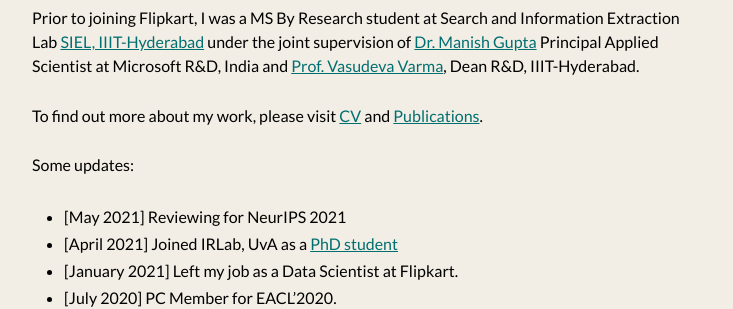
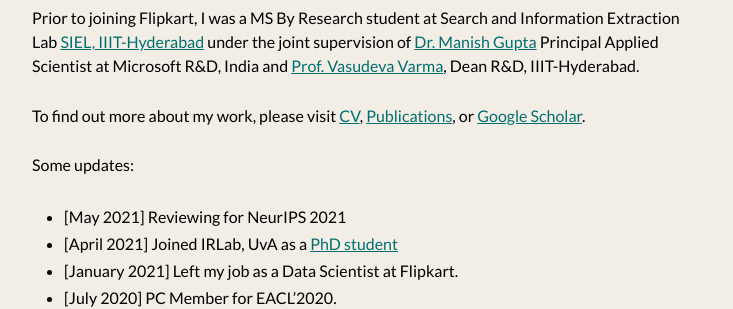
Before and after one commit to shashankg7/shashankg7.github.io, a Jekyll site: the page built from index.md, in a window 1280 px wide. Shown: the part 456-765 px from the top of the page, without its empty margins (272-1005 px from the left). Built offline with Jekyll 4.4.1, drawn with Linux system fonts in a browser that asks for light colours; nearby versions of some CDN libraries.

Commit message:
Update index.md

```diff
--- a/index.md
+++ b/index.md
@@ -12,7 +12,7 @@
 Prior to joining Flipkart, I was a MS By Research student at Search and Information Extraction Lab [SIEL, IIIT-Hyderabad](search.iiit.ac.in) under the joint supervision of [Dr. Manish Gupta](https://www.microsoft.com/en-us/research/people/gmanish/?from=http%3A%2F%2Fresearch.microsoft.com%2Fen-us%2Fpeople%2Fgmanish%2F#) Principal Applied Scientist at Microsoft R&D, India and [Prof. Vasudeva Varma](https://faculty.iiit.ac.in/~vv/Home.html), Dean R&D, IIIT-Hyderabad.
 
 <!-- As part of my masters thesis, I worked on the problem of "Identifying Adverse Drug Reactions (ADRs) from Social Media under Limited Labeled Data setting" using advanced Machine Learning and NLP techniques. Along with this, I have also worked on a project to automatically detect/flag hateful language from social media feeds.  -->
-To find out more about my work, please visit [CV](/resume_final.pdf) and [Publications](/publications/).
+To find out more about my work, please visit [CV](/resume_final.pdf), [Publications](/publications/), or [Google Scholar](https://scholar.google.com/citations?user=UvTcU-IAAAAJ&hl=en).
 
 Some updates:
 
```
